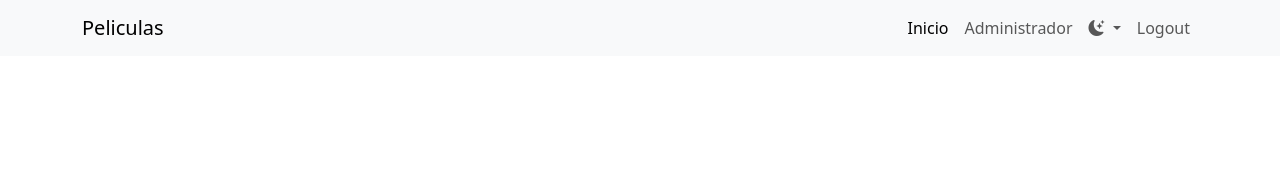
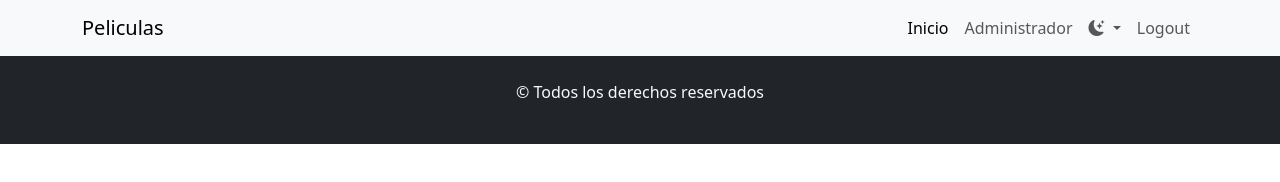
Before and after one commit to rollingcodeschool/CRUDpeliculas-c39i, a plain HTML site: page index.html in a window 1280 px wide. Drawn offline with nearby package versions, Linux system fonts and the light colour scheme.

Commit message:
agregamos el footer

```diff
--- a/index.html
+++ b/index.html
@@ -75,7 +75,9 @@
       </nav>
     </header>
     <main></main>
-    <footer></footer>
+    <footer class="bg-dark text-light text-center py-4">
+        <p>&copy; Todos los derechos reservados</p>
+    </footer>
     <script
       src="https://cdn.jsdelivr.net/npm/bootstrap@5.3.0-alpha3/dist/js/bootstrap.bundle.min.js"
       integrity="sha384-ENjdO4Dr2bkBIFxQpeoTz1HIcje39Wm4jDKdf19U8gI4ddQ3GYNS7NTKfAdVQSZe"
```
